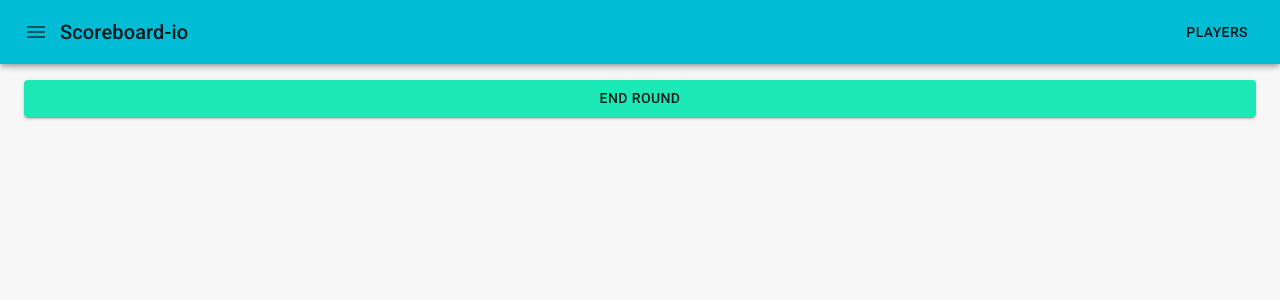
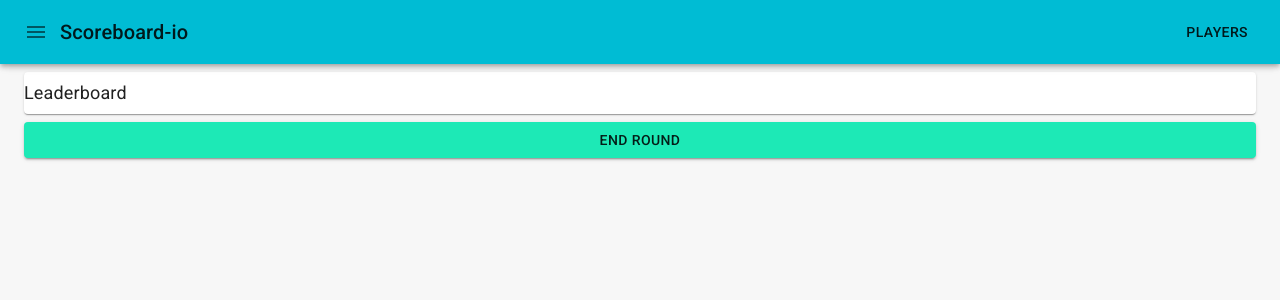
Before and after one commit to Zeragamba/scoreboard-io, a React (Create React App) app: page / in a window 1280 px wide. Shown: the top 300 px of the page. Built offline with nearby package versions, Linux system fonts and the light colour scheme.

Commit message:
add leaderboard.tsx

```diff
--- a/src/games/game-page.tsx
+++ b/src/games/game-page.tsx
@@ -3,6 +3,7 @@ import React from 'react';
 import {useDispatch, useSelector} from 'react-redux';
 import {RootState} from '../store/root-reducer';
 import {EndRound} from './game.actions';
+import LeaderBoard from './leaderboard';
 import PlayerScoreCard from './player-score-card';
 
 const GamePage:React.FC = () => {
@@ -11,14 +12,23 @@ const GamePage:React.FC = () => {
   const onEndRound = () => dispatch(EndRound());
 
   return (
+    <Grid container spacing={2}>
+      <Grid item xs={12}>
+        <LeaderBoard />
+      </Grid>
+
+      <Grid item xs={12}>
         <Grid container spacing={1}>
           {Object.values(players).map((player) => (
             <Grid item xs={12} sm={6} md={4} lg={3} key={player.id}>
               <PlayerScoreCard player={player} />
             </Grid>
           ))}
+
           <Grid item xs={12}>
             <Button variant={'contained'} color={'secondary'} fullWidth onClick={onEndRound}>End Round</Button>
+          </Grid>
+        </Grid>
       </Grid>
     </Grid>
   );
--- /dev/null
+++ b/src/games/leaderboard.tsx
@@ -0,0 +1,16 @@
+import {Grid, Paper} from '@material-ui/core';
+import React from 'react';
+
+const LeaderBoard:React.FC = () => {
+  return (
+    <Paper>
+      <Grid container spacing={2}>
+        <Grid item xs={12}>
+          Leaderboard
+        </Grid>
+      </Grid>
+    </Paper>
+  )
+};
+
+export default LeaderBoard;
```
Lines whose indentation alone changed are shown as unchanged.
